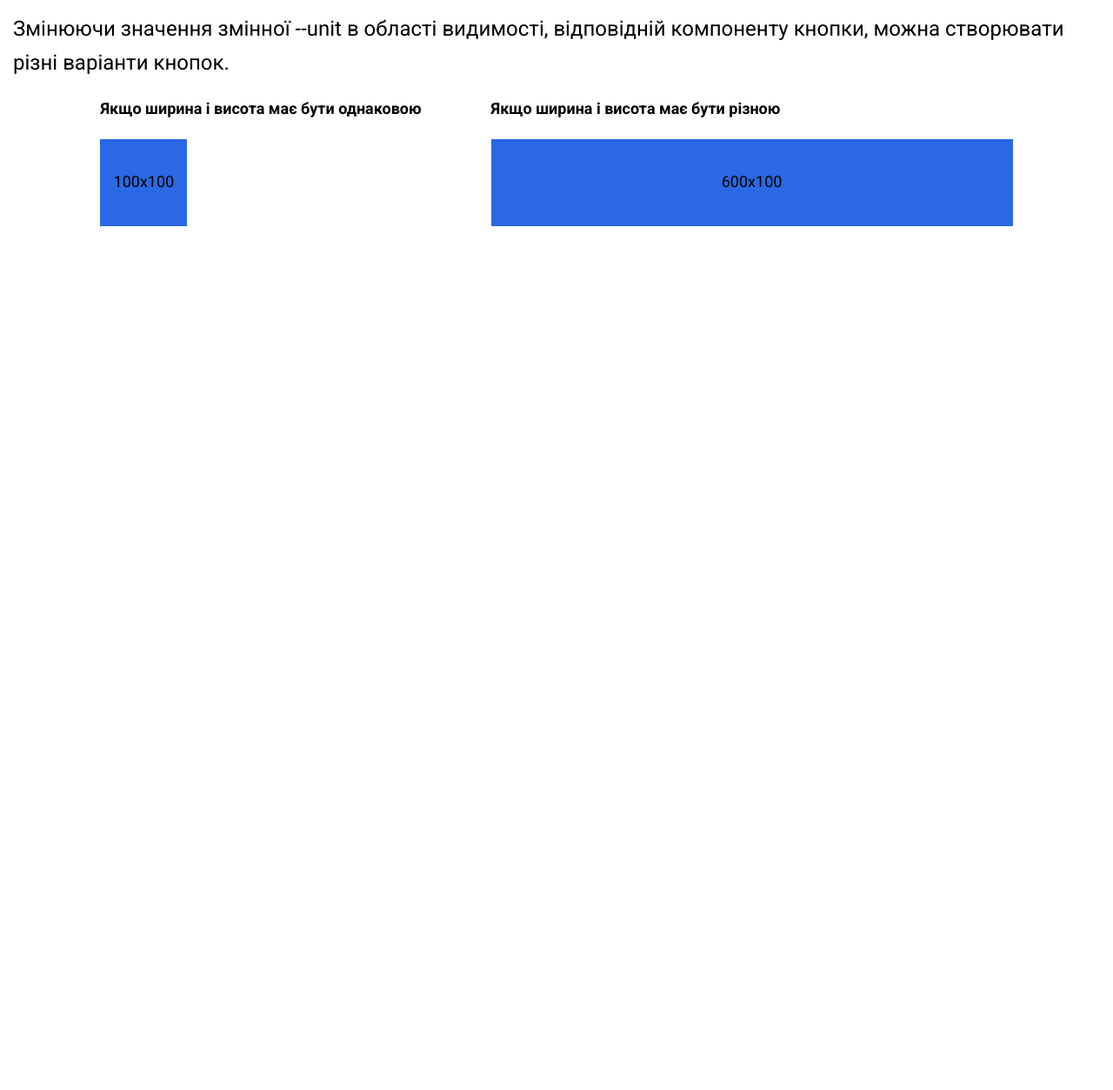
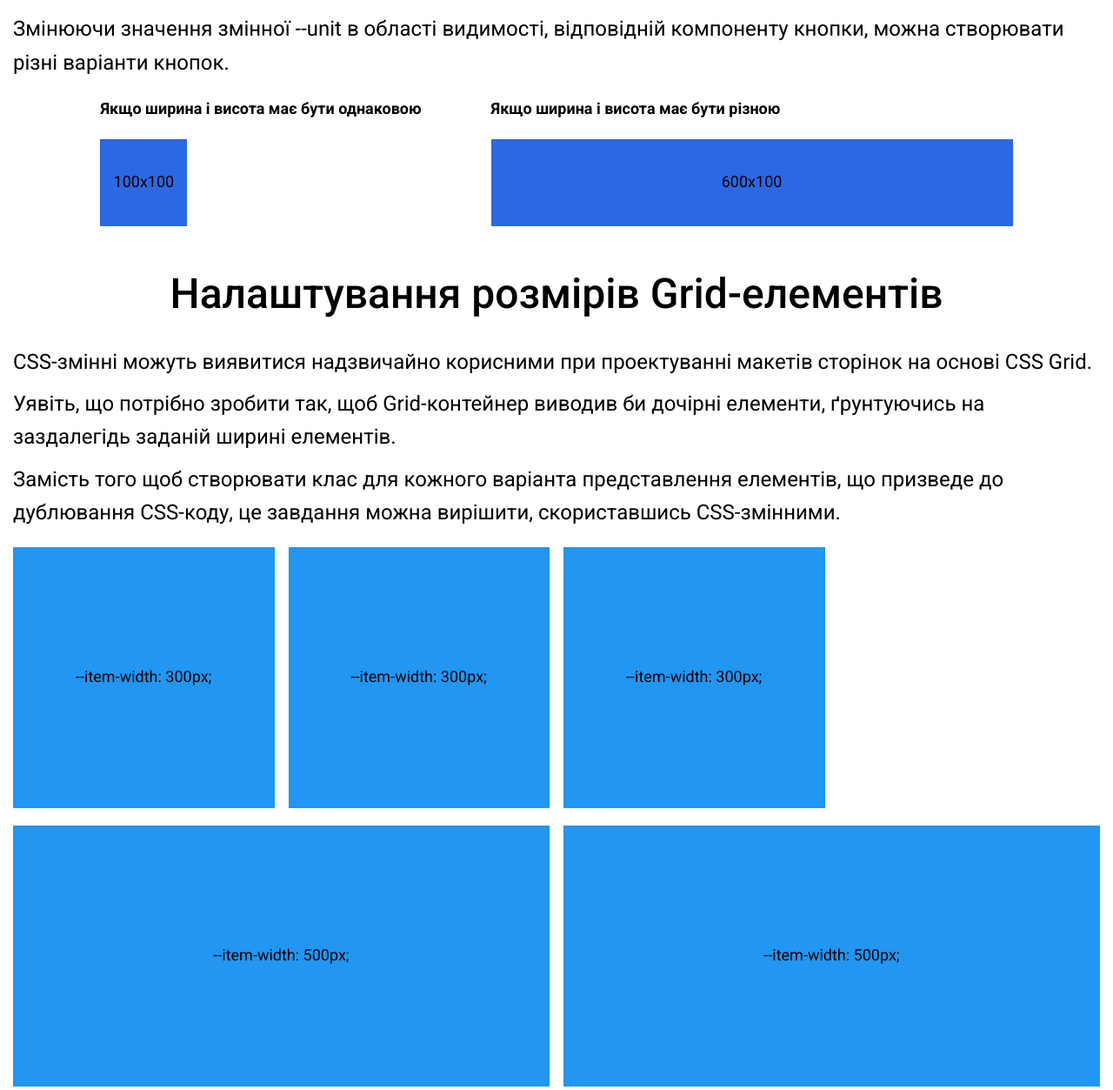
Before and after one commit to Vidiborets0012/custom-properties, a plain HTML site: page index.html in a window 1280 px wide. Shown: the part 1456-2709 px from the top of the page at 87% size. Before the commit the page ends 1756 px from the top, so only its background shows below. Drawn offline with Linux system fonts and the light colour scheme.

Commit message:
add content, markup, and styles to page__grid block

```diff
--- a/css/style.css
+++ b/css/style.css
@@ -205,3 +205,30 @@ body {
   width: var(--size);
   height: calc(var(--size) / var(--aspect-ratio));
 }
+
+/* ******************************* */
+/* ***** page__grid ***** */
+
+.grid-content__inner-basic,
+.grid-content__inner-basic1 {
+  --item-width: 300px;
+  display: grid;
+  grid-template-columns: repeat(auto-fill, minmax(var(--item-width), 1fr));
+  gap: 16px;
+}
+
+.grid-content__inner-basic1.grid-content__inner-basic2 {
+  --item-width: 500px;
+}
+
+.grid-content__inner:not(:last-child) {
+  margin-bottom: 20px;
+}
+
+.grid-content__box {
+  display: flex;
+  justify-content: center;
+  align-items: center;
+  height: 300px;
+  background-color: var(--default-color);
+}
--- a/index.html
+++ b/index.html
@@ -121,6 +121,39 @@
           </div>
         </div>
       </section>
+
+      <section class="page__grid grid section">
+        <div class="section__container">
+          <div class="section__header header-section">
+            <h2 class="header-section__title title">Налаштування розмірів Grid-елементів</h2>
+            <p class="header-section__text">
+              CSS-змінні можуть виявитися надзвичайно корисними при проектуванні макетів сторінок на
+              основі CSS Grid.
+            </p>
+            <p class="header-section__text">
+              Уявіть, що потрібно зробити так, щоб Grid-контейнер виводив би дочірні елементи,
+              ґрунтуючись на заздалегідь заданій ширині елементів.
+            </p>
+            <p class="header-section__text">
+              Замість того щоб створювати клас для кожного варіанта представлення елементів, що
+              призведе до дублювання CSS-коду, це завдання можна вирішити, скориставшись
+              CSS-змінними.
+            </p>
+          </div>
+          <div class="section__content grid-section grid-content">
+            <div class="grid-content__inner grid-content__inner-basic">
+              <div class="grid-content__box">--item-width: 300px;</div>
+              <div class="grid-content__box">--item-width: 300px;</div>
+              <div class="grid-content__box">--item-width: 300px;</div>
+            </div>
+            <div class="grid-content__inner grid-content__inner-basic1 grid-content__inner-basic2">
+              <div class="grid-content__box">--item-width: 500px;</div>
+              <div class="grid-content__box">--item-width: 500px;</div>
+              <div class="grid-content__box">--item-width: 500px;</div>
+            </div>
+          </div>
+        </div>
+      </section>
     </main>
     <script src="js/main.js"></script>
   </body>
```
